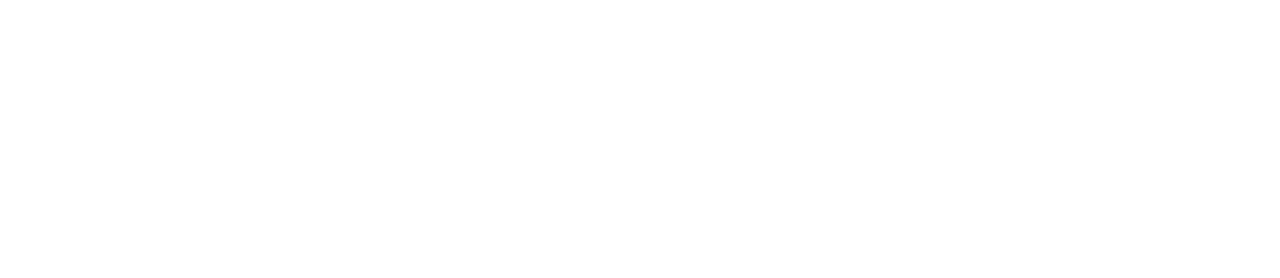
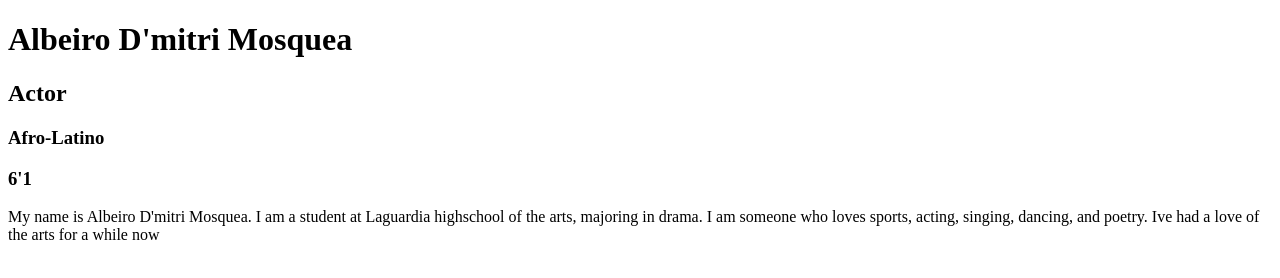
Before and after one commit to Trustin-avi/1-1-HTML-Basics, a plain HTML site: page index.html in a window 1280 px wide. Drawn offline with Linux system fonts and the light colour scheme.

Commit message:
not done

```diff
--- a/index.html
+++ b/index.html
@@ -3,11 +3,13 @@
 
 <head>
   <meta charset="utf-8">
-  <title>Unit 1 HTML Basics</title>
+  <title>Albeiro Mosquea</title>
 </head>
 <body>
-
-
-
+<h1>Albeiro D'mitri Mosquea</h1>
+<h2>Actor</h2>
+<h3>Afro-Latino</h3>
+<h3>6'1</h3>
+  <p>My name is Albeiro D'mitri Mosquea. I am a student at Laguardia highschool of the arts, majoring in drama. I am someone who loves sports, acting, singing, dancing, and poetry. Ive had a love of the arts for a while now  </p>
 </body>
 </html>
```
